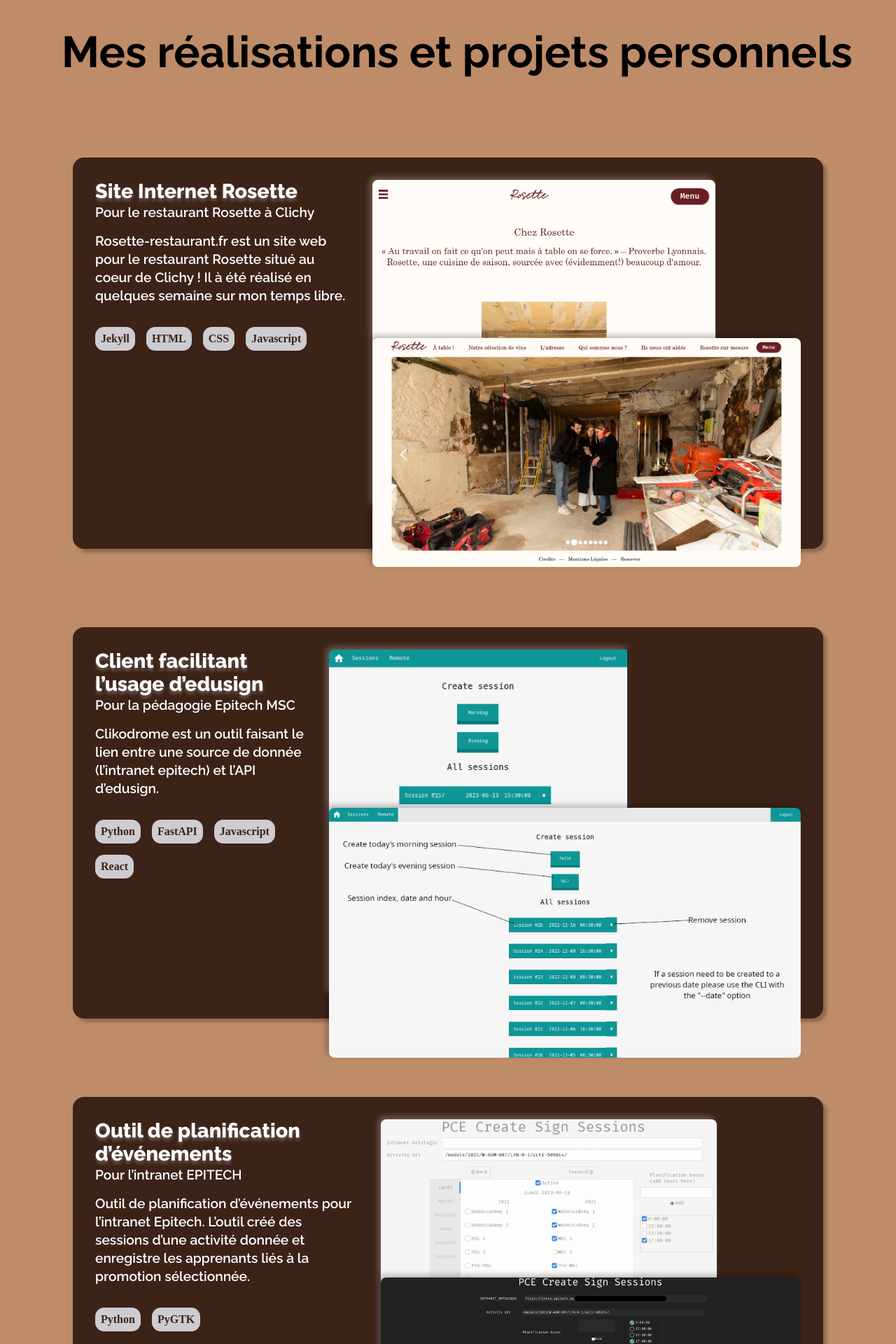
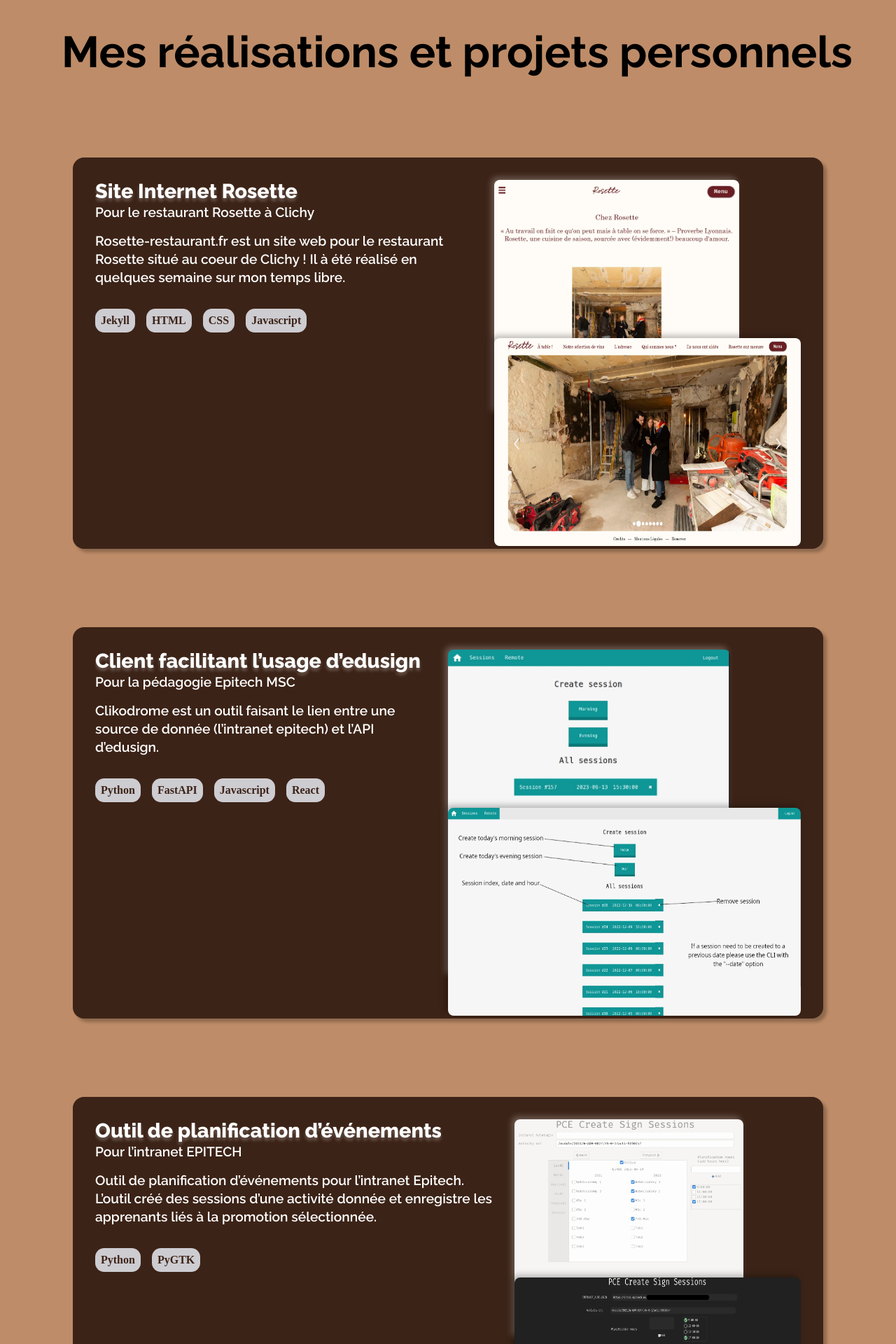
Before and after one commit to JulienAldon/Portfolio, a Jekyll site: the page built from index.markdown, in a window 1280 px wide. Shown: the part 1516-3436 px from the top of the page at 70% size. Built offline with Jekyll 4.4.1, drawn with Linux system fonts in a browser that asks for light colours; nearby versions of some CDN libraries.

Commit message:
fix mid display secondimage

```diff
--- a/assets/css/main.css
+++ b/assets/css/main.css
@@ -380,7 +380,6 @@
     border-radius: 8px;
     position: relative;
     left: 0rem;
-    /* height: 60%; */
     max-width: 100%;
     bottom: 55%;
 }
@@ -454,6 +453,10 @@
     .chevron {
         display: none;
     }
+    #projets a .secondImg {
+        height: 60%;
+
+    }
 
 }
 
@@ -523,6 +526,8 @@
         bottom: 7rem;
         left: 4rem;
         height: 100%;
+        height: 60%;
+
     }
 }
 
```
